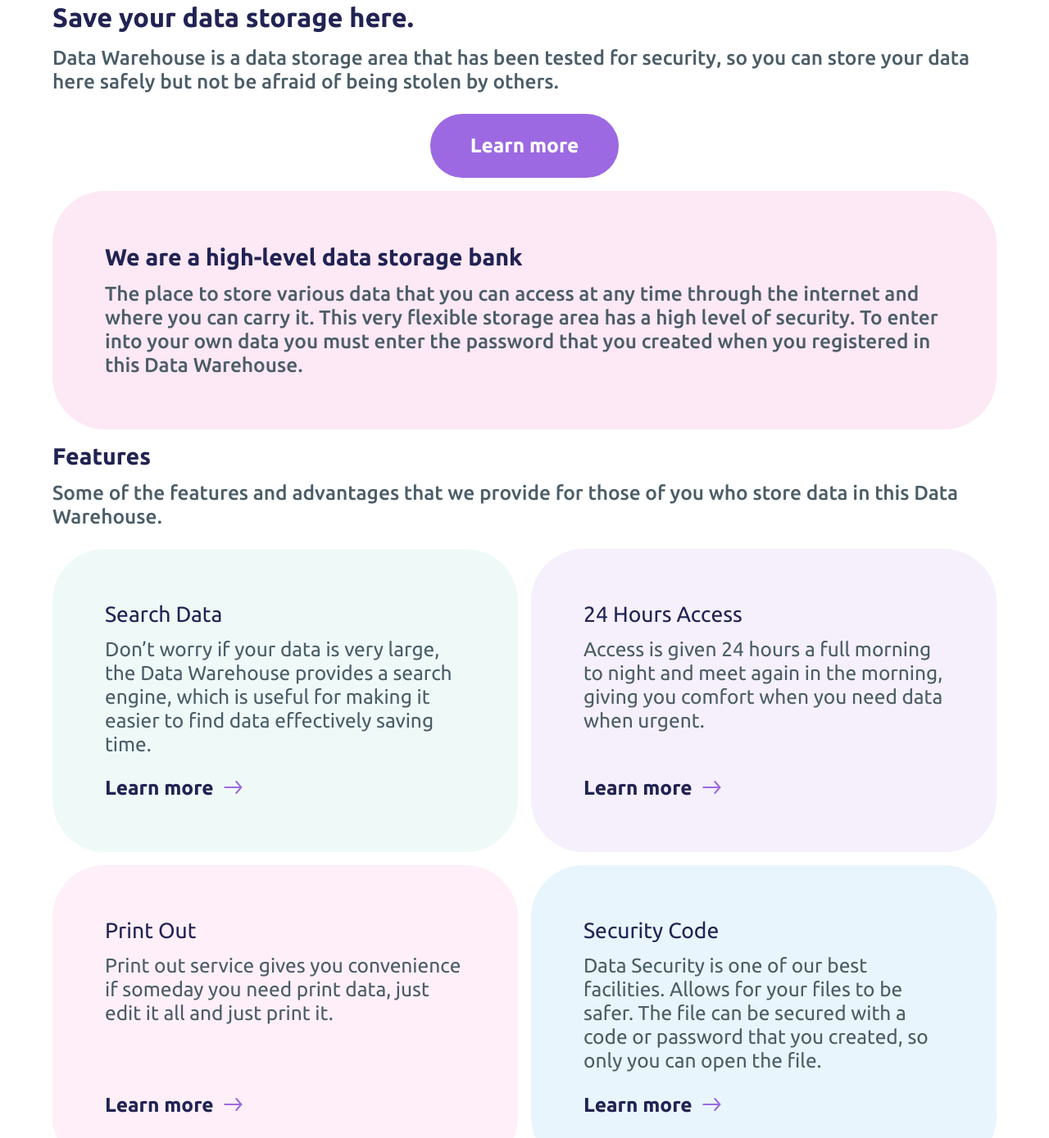
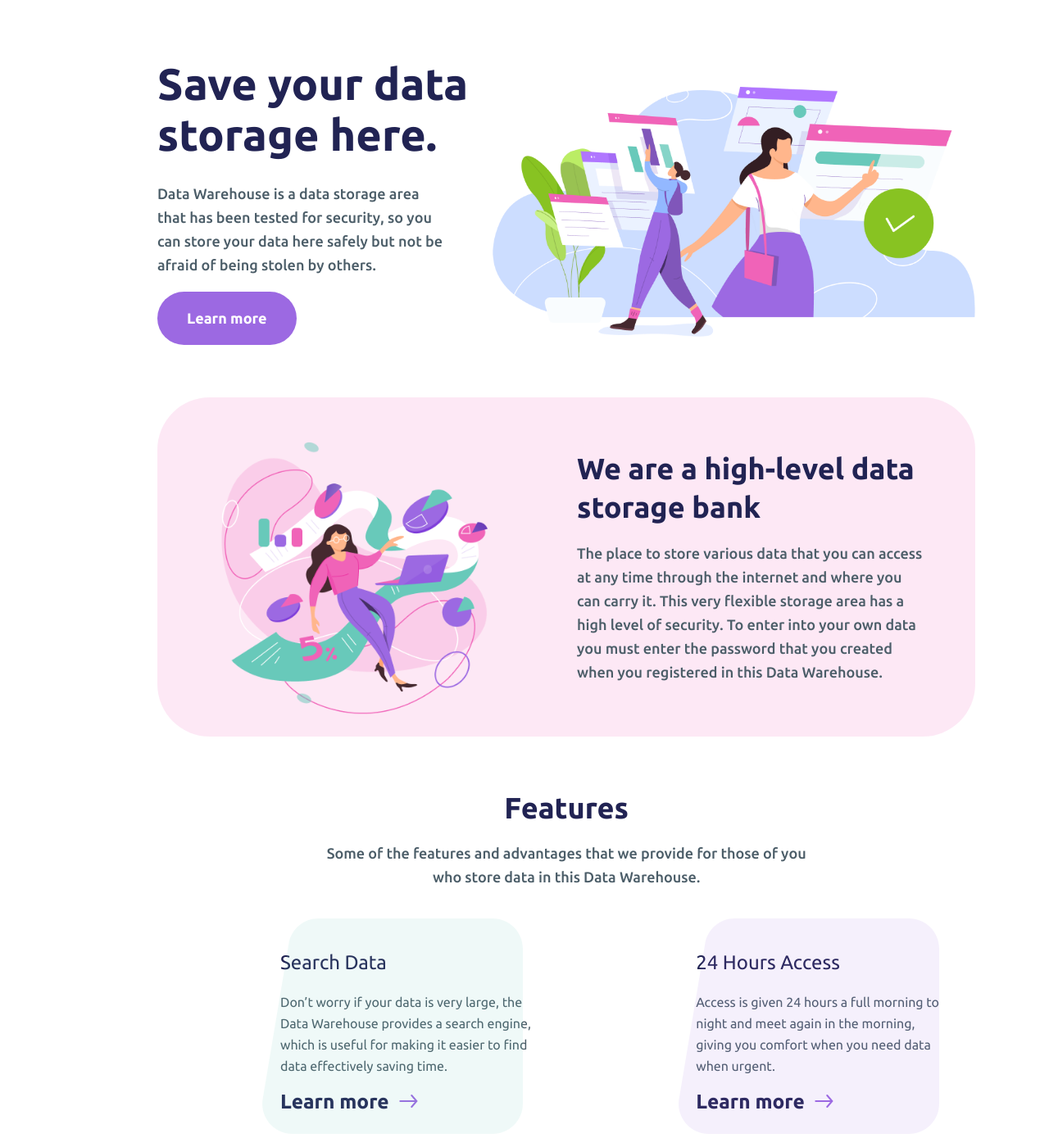
Before and after one commit to TrueRacoon/ratio-course-dev, a website built with Parcel: page index.html in a window 1280 px wide. Shown: the part 87-1476 px from the top of the page at 82% size. Built offline with nearby package versions, Linux system fonts and the light colour scheme; files whose address does not match are found by name.

Commit message:
Work on desktop design

```diff
--- a/css/index.css
+++ b/css/index.css
@@ -11,30 +11,6 @@
   --color-5-opacity-10: rgba(104, 201, 186, 0.1);
   --color-6-opacity-10: rgba(45, 156, 219, 0.1);
 }
-
-/*.about-1::after {*/
-/*  position: absolute;*/
-/*  content: '';*/
-/*  top: 0;*/
-/*  right: 0;*/
-/*  bottom: 0;*/
-/*  left: 0;*/
-/*  background: url("../img/decor-1.png") center / contain no-repeat;*/
-/*  z-index: -1;*/
-/*  opacity: 0.2;*/
-/*}*/
-
-/*.about-2::after {*/
-/*  position: absolute;*/
-/*  content: '';*/
-/*  top: 0;*/
-/*  right: 0;*/
-/*  bottom: 0;*/
-/*  left: 0;*/
-/*  background: url("../img/decor-2.png") center / contain no-repeat;*/
-/*  z-index: -1;*/
-/*  opacity: 0.1;*/
-/*}*/
 
 body {
   margin: 0;
@@ -81,13 +57,6 @@ h1 {
 
 h2 {
   font-size: calc(20px + 6 * ((100vw - 320px) / 680));
-  color: var(--color-2);
-  margin: 0 0 0.5em;
-}
-
-h3 {
-  font-weight: normal;
-  font-size: calc(18px + 6 * ((100vw - 320px) / 680));
   color: var(--color-2);
   margin: 0 0 0.5em;
 }
@@ -141,17 +110,18 @@ p:last-child {
   grid-column-gap: 1em;
 }
 
-@media (min-width: 768px) {
-  .features__list {
-    grid-template-columns: 1fr 1fr;
-  }
-}
-
 .feature {
   display: flex;
   flex-direction: column;
   padding: 5vw;
   border-radius: 5vw;
+}
+
+.feature__header {
+  font-weight: normal;
+  font-size: calc(18px + 6 * ((100vw - 320px) / 680));
+  color: var(--color-2);
+  margin: 0 0 0.5em;
 }
 
 .feature_green {
@@ -316,13 +286,6 @@ p:last-child {
   margin-bottom: 1em;
 }
 
-@media (min-width: 768px) {
-  .social-media {
-    position: absolute;
-    right: 0;
-  }
-}
-
 .social-media__label {
   margin-bottom: 1em;
   font-weight: 900;
@@ -358,3 +321,201 @@ p:last-child {
   color: var(--color-2);
   text-decoration: none;
 }
+
+@media (min-width: 768px) {
+  .features__list {
+    grid-template-columns: 1fr 1fr;
+  }
+
+  .social-media {
+    position: absolute;
+    right: 0;
+  }
+}
+
+@media (min-width: 1024px) {
+  h2 {
+    font-size: 36px;
+    line-height: 130%;
+  }
+
+  p {
+    font-size: 18px;
+    line-height: 29px;
+  }
+
+  .header {
+    font-size: 16px;
+    margin: 40px 7vw 80px 15vw;
+  }
+
+  .about__introduction {
+    margin-left: 15vw;
+    margin-right: 7vw;
+    margin-bottom: 4em;
+  }
+
+  .about__introduction-header {
+    font-size: 54px;
+    /*max-width: 500px;*/
+    max-width: 50%;
+  }
+
+  .about__introduction-text {
+    font-size: 18px;
+    line-height: 29px;
+    max-width: 35%;
+  }
+
+  .about__introduction::after {
+    position: absolute;
+    content: '';
+    width: 60%;
+    /*width: 70%;*/
+    aspect-ratio: 885 / 468;
+    max-height: 100%;
+    right: 0;
+    bottom: 0;
+    background: url("../img/decor-1.png") center / contain no-repeat;
+    z-index: -1;
+  }
+
+  .about__link-wrapper {
+    margin: 0;
+  }
+
+  .about__link {
+    font-size: 18px;
+    line-height: 29px;
+  }
+
+  .about__description {
+    margin-left: 15vw;
+    margin-right: 7vw;
+    margin-bottom: 4em;
+    padding-left: calc(45% - 5vw);
+    /*padding-left: 50vw;*/
+  }
+
+  .about__description::after {
+    position: absolute;
+    content: '';
+    top: 0;
+    bottom: 0;
+    left: 0;
+    width: 45%;
+    aspect-ratio: 477 / 504;
+    max-height: 100%;
+    background: url("../img/decor-2.png") center / contain no-repeat;
+  }
+
+  .features {
+    margin-left: 15vw;
+    margin-right: 7vw;
+  }
+
+  .features__header,
+  .features__description {
+    text-align: center;
+  }
+
+  .features__description {
+    max-width: 60%;
+    margin-left: auto;
+    margin-right: auto;
+    margin-bottom: 2em;
+  }
+
+  .feature {
+    padding: 38px 30px 25px 150px;
+    position: relative;
+    background-color: unset;
+  }
+
+  .feature::before {
+    position: absolute;
+    content: '';
+    top: 0;
+    right: 0;
+    bottom: 0;
+    left: 17%;
+    /*background: url("../svg/feature-background.svg") center / cover no-repeat;*/
+    background: url("../svg/feature-background.svg") center / contain no-repeat;
+    /*border-radius: 50px;*/
+    z-index: 1;
+  }
+
+  .feature_green::before {
+    filter: invert(71%) sepia(15%) saturate(1038%) hue-rotate(121deg) brightness(99%) contrast(89%);
+  }
+
+  .feature_purple::before {
+    filter: invert(67%) sepia(62%) saturate(6467%) hue-rotate(234deg) brightness(97%) contrast(82%);
+  }
+
+  .feature_pink::before {
+    filter: invert(50%) sepia(84%) saturate(511%) hue-rotate(282deg) brightness(98%) contrast(93%);
+  }
+
+  .feature_blue::before {
+    filter: invert(43%) sepia(100%) saturate(360%) hue-rotate(158deg) brightness(104%) contrast(98%);
+  }
+
+  .feature__header {
+    font-size: 24px;
+    line-height: 31px;
+    margin-bottom: 20px;
+  }
+
+  .feature__description {
+    font-size: 16px;
+    line-height: 26px;
+  }
+}
+
+@media (min-width: 1440px) {
+  h2 {
+    font-size: 40px;
+    line-height: 52px;
+  }
+
+  .header {
+    margin-top: 62px;
+    margin-bottom: 143px;
+  }
+
+  .about__introduction-header {
+    font-size: 80px;
+    margin-bottom: 50px;
+    max-width: 60%;
+    /*max-width: 500px;*/
+  }
+
+  .about__introduction-text {
+    margin-bottom: 50px;
+  }
+
+  .about__link-wrapper {
+    margin-bottom: 100px;
+  }
+
+  .about__description {
+    padding-top: 125px;
+    padding-bottom: 125px;
+    padding-right: 93px;
+    margin-bottom: 150px;
+  }
+
+  .about__description-header {
+    margin-bottom: 40px;
+  }
+
+  .features__header {
+    margin-bottom: 50px;
+  }
+
+  .features__description {
+    max-width: 40%;
+    margin-bottom: 100px;
+  }
+}
--- a/index.html
+++ b/index.html
@@ -60,10 +60,10 @@
   <main>
     <section class="about">
       <section class="about__introduction">
-        <h1>
+        <h1 class="about__introduction-header">
           Save your data storage here.
         </h1>
-        <p>
+        <p class="about__introduction-text">
           Data Warehouse is a data storage area that has been tested for security, so you can store
           your data here safely but not be afraid of being stolen by
           others.
@@ -73,7 +73,7 @@
         </div>
       </section>
       <section class="about__description">
-        <h2>
+        <h2 class="about__description-header">
           We are a high-level data storage bank
         </h2>
         <p>
@@ -85,7 +85,7 @@
       </section>
     </section>
     <section class="features" id="features">
-      <h2>
+      <h2 class="features__header">
         Features
       </h2>
       <p class="features__description">
@@ -94,10 +94,10 @@
       </p>
       <div class="features__list">
         <section class="feature feature_green">
-          <h3>
+          <h3 class="feature__header">
             Search Data
           </h3>
-          <p>
+          <p class="feature__description">
             Don’t worry if your data is very large, the Data Warehouse provides a search engine,
             which is useful for making it easier to find data effectively saving time.
           </p>
@@ -108,10 +108,10 @@
           </div>
         </section>
         <section class="feature feature_purple">
-          <h3>
+          <h3 class="feature__header">
             24 Hours Access
           </h3>
-          <p>
+          <p class="feature__description">
             Access is given 24 hours a full morning to night and meet again in the morning, giving
             you comfort when you need data when urgent.
           </p>
@@ -122,10 +122,10 @@
           </div>
         </section>
         <section class="feature feature_pink">
-          <h3>
+          <h3 class="feature__header">
             Print Out
           </h3>
-          <p>
+          <p class="feature__description">
             Print out service gives you convenience if someday you need print data, just edit it
             all and just print it.
           </p>
@@ -136,10 +136,10 @@
           </div>
         </section>
         <section class="feature feature_blue">
-          <h3>
+          <h3 class="feature__header">
             Security Code
           </h3>
-          <p>
+          <p class="feature__description">
             Data Security is one of our best facilities. Allows for your files to be safer. The
             file can be secured with a code or password that you created, so only you can
             open the file.
```
Also changed, not shown: svg/feature-background.svg (added).
